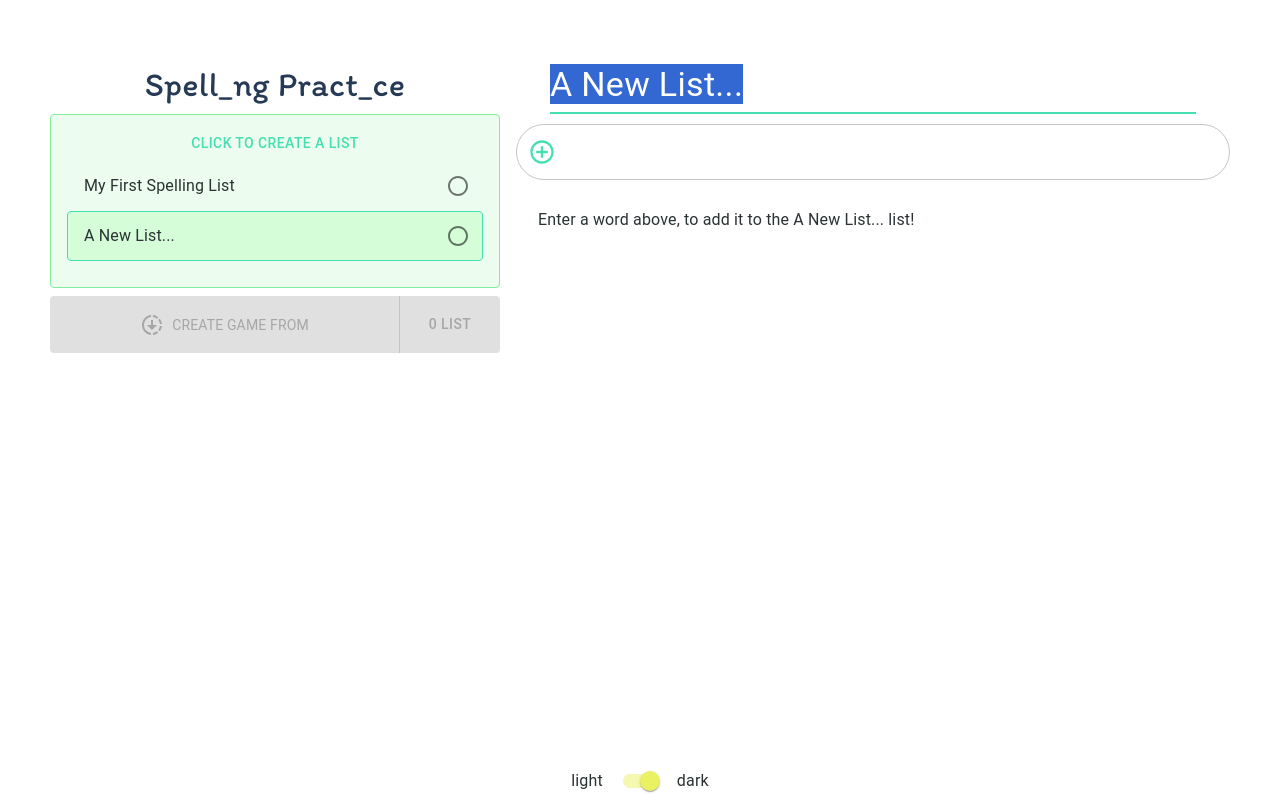
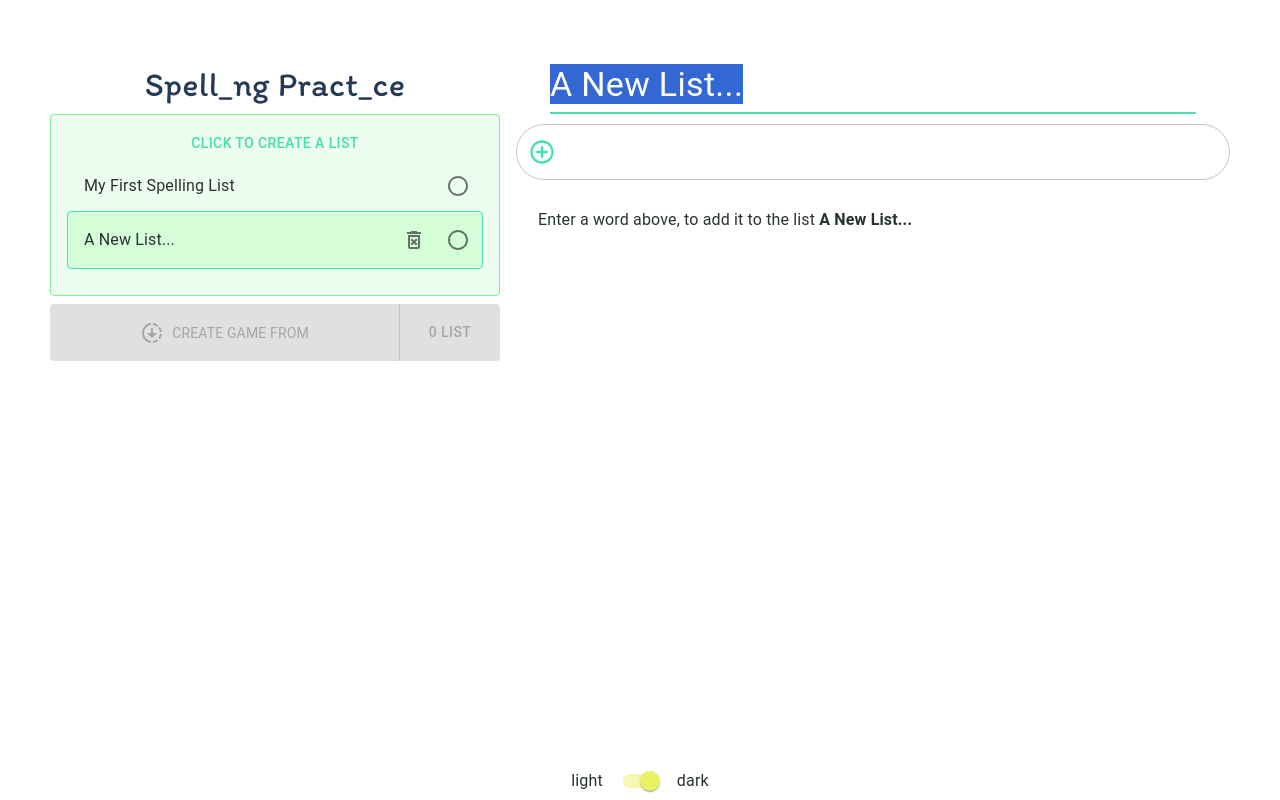
Before and after one commit to zhwatts/spelling-practice, a React (Vite) app: page / in a window 1280 px wide. Both pictures are taken after a click on the button "CLICK TO CREATE A LIST". Built offline with nearby package versions, Linux system fonts and the light colour scheme.

Commit message:
Adds ability to delete entire lists in one button click

```diff
--- a/src/components/TextInputs/SpellingWordInput/SpellingWordInput.tsx
+++ b/src/components/TextInputs/SpellingWordInput/SpellingWordInput.tsx
@@ -44,6 +44,7 @@ export function SpellingWordInput() {
             {...field}
             fullWidth
             autoFocus
+            disabled={!focusedList}
             autoComplete="off"
             variant="outlined"
             slotProps={{
--- a/src/components/WordList/WordList.tsx
+++ b/src/components/WordList/WordList.tsx
@@ -1,6 +1,6 @@
 /** @format */
 
-import { Delete } from "@mui/icons-material";
+import { DeleteForeverOutlined } from "@mui/icons-material";
 import { IconButton, ListItem, ListItemIcon } from "@mui/material";
 
 import { IWordList } from "@/interfaces/IWordList";
@@ -22,7 +22,7 @@ export const WordList: React.FC<IWordList> = ({ words, handleDeleteWord }) =>
     >
       <ListItemIcon>
         <IconButton onClick={() => handleDeleteWord({ targetWord: word })}>
-          <Delete color={"primary"} />
+          <DeleteForeverOutlined color={"error"} />
         </IconButton>
 
         <EditableWord targetWord={word} />
--- a/src/components/lists/SpellingListItems/SelectedWordListItem.tsx
+++ b/src/components/lists/SpellingListItems/SelectedWordListItem.tsx
@@ -1,17 +1,19 @@
 /** @format */
 
-import { RadioButtonChecked, RadioButtonUnchecked } from "@mui/icons-material";
+import { DeleteForeverOutlined, RadioButtonChecked, RadioButtonUnchecked } from "@mui/icons-material";
 import { IconButton, ListItem, ListItemText } from "@mui/material";
 
 export const SelectedWordListItem = ({
   id,
   children,
   secondaryAction,
+  handleDeleteList,
   checked,
 }: {
   id: number;
   children: React.ReactNode;
   secondaryAction: VoidFunction;
+  handleDeleteList: VoidFunction;
   checked?: boolean;
 }): React.ReactElement => (
   <ListItem
@@ -32,13 +34,16 @@ export const SelectedWordListItem = ({
     }
   >
     <ListItemText
+      primary={children}
       sx={{
         textOverflow: "ellipsis",
         whiteSpace: "nowrap",
         overflow: "hidden",
+        flexGrow: 2,
       }}
-    >
-      {children}
-    </ListItemText>
+    />
+    <IconButton onClick={handleDeleteList}>
+      <DeleteForeverOutlined />
+    </IconButton>
   </ListItem>
 );
--- a/src/components/lists/SpellingListItems/SpellingList.tsx
+++ b/src/components/lists/SpellingListItems/SpellingList.tsx
@@ -8,6 +8,7 @@ const SpellingListItem = ({
   children,
   primaryAction,
   secondaryAction,
+  deleteList,
   selected,
   checked,
 }: {
@@ -15,11 +16,12 @@ const SpellingListItem = ({
   children: React.ReactNode;
   primaryAction: VoidFunction;
   secondaryAction: VoidFunction;
+  deleteList: VoidFunction;
   selected?: boolean;
   checked?: boolean;
 }) =>
   selected ? (
-    <SelectedWordListItem checked={checked} id={id} secondaryAction={secondaryAction}>
+    <SelectedWordListItem checked={checked} id={id} handleDeleteList={deleteList} secondaryAction={secondaryAction}>
       {children}
     </SelectedWordListItem>
   ) : (
--- a/src/components/lists/WordList/SpellingLists.tsx
+++ b/src/components/lists/WordList/SpellingLists.tsx
@@ -7,7 +7,7 @@ import { ISpellingList } from "@/interfaces/ISpellingList";
 import { SpellingList } from "@/components/lists/SpellingListItems";
 
 export function SpellingLists() {
-  const { isListNew, setIsListNew, spellingLists, addSpellingList, focusedList, setFocusedList } =
+  const { isListNew, setIsListNew, spellingLists, addSpellingList, deleteSpellingList, focusedList, setFocusedList } =
     useSpellingListsContext();
   const [checkedLists, setCheckedLists] = useState<ISpellingList[]>([]);
 
@@ -36,6 +36,18 @@ export function SpellingLists() {
     setFocusedList(newList);
   };
 
+  const handleDeleteList = (list: ISpellingList) => {
+    const remainingLists = deleteSpellingList(list.id);
+
+    if (list.id === focusedList?.id) {
+      setFocusedList(undefined);
+    }
+
+    if (remainingLists.length > 0) {
+      setFocusedList(remainingLists.at(-1));
+    }
+  };
+
   return (
     <Paper
       elevation={0}
@@ -62,6 +74,7 @@ export function SpellingLists() {
             checked={checkedLists.includes(list)}
             primaryAction={() => setFocusedList(list)}
             secondaryAction={() => handleCheckedList(list)}
+            deleteList={() => handleDeleteList(list)}
           >
             {list.title}
           </SpellingList>
--- a/src/hooks/useSpellingLists.tsx
+++ b/src/hooks/useSpellingLists.tsx
@@ -44,11 +44,16 @@ export function useSpellingLists() {
   };
 
   const deleteSpellingList = (id: number) => {
+    let remainingLists: ISpellingList[] = [];
+
     setSpellingLists((prevLists) => {
-      const updatedLists = prevLists.filter((list) => list.id !== id);
-      updateLocalStorage(updatedLists);
-      return updatedLists;
+      remainingLists = prevLists.filter((list) => list.id !== id);
+      updateLocalStorage(remainingLists);
+
+      return remainingLists;
     });
+
+    return remainingLists;
   };
 
   return {
--- a/src/interfaces/ISpellingListsContext.ts
+++ b/src/interfaces/ISpellingListsContext.ts
@@ -9,7 +9,7 @@ export interface ISpellingListsContext {
   focusedList: ISpellingList | undefined;
   addSpellingList: (newList: ISpellingList) => void;
   editSpellingList: (id: number, updatedList: ISpellingList) => void;
-  deleteSpellingList: (id: number) => void;
+  deleteSpellingList: (id: number) => ISpellingList[];
   setFocusedList: Dispatch<SetStateAction<ISpellingList | undefined>>;
   setIsListNew: Dispatch<SetStateAction<boolean>>;
 }
--- a/src/pages/ListContent/ListContent.tsx
+++ b/src/pages/ListContent/ListContent.tsx
@@ -33,7 +33,13 @@ export function ListContent() {
           <WordList words={focusedList.words} handleDeleteWord={handleDeleteWord} />
         ) : (
           <ListItem key="placeholder-word">
-            <ListItemText>Enter a word above, to add it to the {focusedList?.title} list!</ListItemText>
+            {!!focusedList ? (
+              <ListItemText>
+                Enter a word above, to add it to the list <strong>{focusedList?.title}</strong>
+              </ListItemText>
+            ) : (
+              <ListItemText>Please create a list before adding words</ListItemText>
+            )}
           </ListItem>
         )}
       </List>
```
